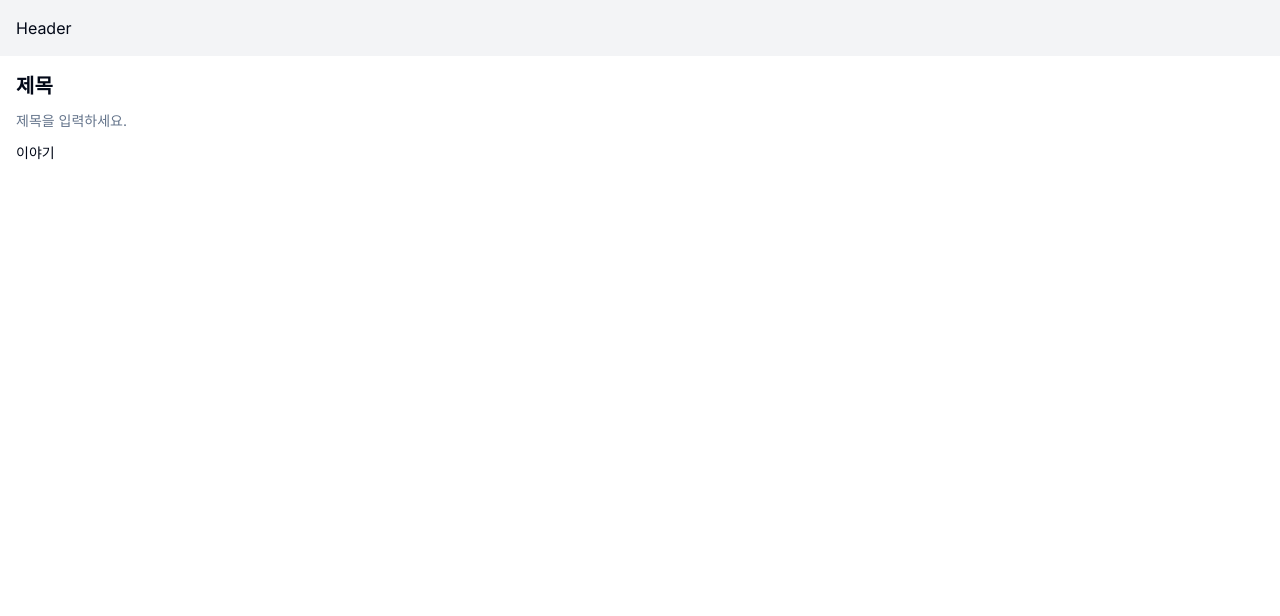
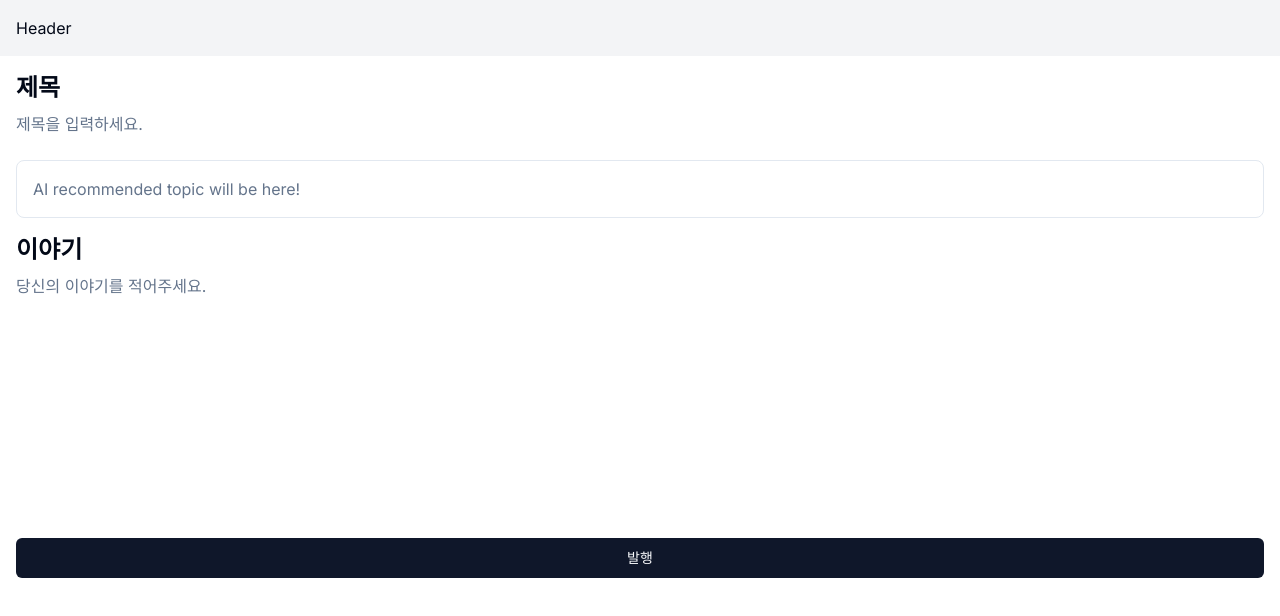
Before and after one commit to Gaoridang/thelivinbooks, a Next.js app: page /writing in a window 1280 px wide. Shown: the top 616 px of the page. Built offline with nearby package versions, Linux system fonts and the light colour scheme; no server answers.

Commit message:
Add: upload post

```diff
--- a/app/layout.tsx
+++ b/app/layout.tsx
@@ -4,6 +4,7 @@ import "./globals.css";
 import ReactQueryProvider from "./providers/ReactQueryProvider";
 import Header from "./Header";
 import { Toaster } from "@/components/ui/sonner";
+import { cn } from "@/lib/utils";
 
 const inter = Inter({ subsets: ["latin"] });
 
@@ -19,8 +20,8 @@ export default function RootLayout({
 }>) {
   return (
     <ReactQueryProvider>
-      <html lang="en">
-        <body className={inter.className}>
+      <html lang="en" className="h-full">
+        <body className={cn(inter.className, "h-full")}>
           <Header />
           <main>{children}</main>
           <Toaster />
--- a/app/onboarding/_utils/supabaseService.ts
+++ b/app/onboarding/_utils/supabaseService.ts
@@ -30,6 +30,27 @@ class SupabaseService {
     }
   }
 
+  async insert<T>(table: string, data: T | T[]) {
+    try {
+      const { data: insertedData, error } = await this.supabase
+        .from(table)
+        .insert(data)
+        .select();
+
+      if (error) {
+        this.showToast(
+          "업데이트 실패",
+          "업데이트 중 문제가 발생했습니다. 다시 시도해 주세요.",
+        );
+      } else {
+        return insertedData as T[];
+      }
+    } catch (error) {
+      this.showToast("업데이트 실패", "네트워크 에러. 다시 시도해 주세요.");
+      return [];
+    }
+  }
+
   private showToast(title: string, description: string) {
     toast(title, {
       description,
--- /dev/null
+++ b/app/writing/_components/writingArea/AIrecommendTopic.tsx
@@ -0,0 +1,13 @@
+import React from "react";
+
+const AIrecommendTopic = () => {
+  return (
+    <div className="rounded-lg border p-4">
+      <p className="text-muted-foreground">
+        AI recommended topic will be here!
+      </p>
+    </div>
+  );
+};
+
+export default AIrecommendTopic;
--- a/app/writing/_components/writingArea/ContentTextArea.tsx
+++ b/app/writing/_components/writingArea/ContentTextArea.tsx
@@ -2,18 +2,28 @@ import { Label } from "@/components/ui/label";
 import { Textarea } from "@/components/ui/textarea";
 import React from "react";
 
-const ContentTextArea = () => {
+interface Props {
+  value: string;
+  onChange: (content: string) => void;
+}
+
+const ContentTextArea = ({ value, onChange }: Props) => {
   return (
-    <>
-      <Label htmlFor="story">이야기</Label>
+    <div>
+      <Label htmlFor="story" className="text-2xl font-bold">
+        이야기
+      </Label>
       <Textarea
-        placeholder=""
-        className="resize-none rounded-none border-none pl-0 focus-visible:ring-0"
+        placeholder="당신의 이야기를 적어주세요."
+        className="h-full resize-none rounded-none border-none pl-0 text-base focus-visible:ring-0"
         name="story"
         id="story"
         maxLength={500}
+        rows={10}
+        value={value}
+        onChange={(e) => onChange(e.target.value)}
       />
-    </>
+    </div>
   );
 };
 
--- a/app/writing/_components/writingArea/TitleInput.tsx
+++ b/app/writing/_components/writingArea/TitleInput.tsx
@@ -2,19 +2,26 @@ import { Input } from "@/components/ui/input";
 import { Label } from "@/components/ui/label";
 import React from "react";
 
-const TitleInput = () => {
+interface Props {
+  value: string;
+  onChange: (title: string) => void;
+}
+
+const TitleInput = ({ value, onChange }: Props) => {
   return (
-    <>
-      <Label htmlFor="title" className="text-xl font-bold">
+    <div>
+      <Label htmlFor="title" className="text-2xl font-bold">
         제목
       </Label>
       <Input
         placeholder="제목을 입력하세요."
         name="title"
         id="title"
-        className="rounded-none border-none pl-0 focus-visible:ring-0"
+        className="rounded-none border-none pl-0 text-base focus-visible:ring-0"
+        value={value}
+        onChange={(e) => onChange(e.target.value)}
       />
-    </>
+    </div>
   );
 };
 
--- a/app/writing/_components/writingArea/index.tsx
+++ b/app/writing/_components/writingArea/index.tsx
@@ -1,21 +1,41 @@
 "use client";
 
+import { useState } from "react";
+import AIrecommendTopic from "./AIrecommendTopic";
+import ContentTextArea from "./ContentTextArea";
 import TitleInput from "./TitleInput";
-import ContentTextArea from "./ContentTextArea";
-import { useForm } from "react-hook-form";
-import { zodResolver } from "@hookform/resolvers/zod";
-import { PostSchema } from "@/app/schemas/postSchema";
+import { Button } from "@/components/ui/button";
+import { supabaseService } from "@/app/onboarding/_utils/supabaseService";
+import { useRouter } from "next/navigation";
 
 const WritingArea = () => {
-  const { control } = useForm({
-    resolver: zodResolver(PostSchema),
-  });
+  const [title, setTitle] = useState("");
+  const [content, setContent] = useState("");
+  const router = useRouter();
+
+  const handleSubmit = async () => {
+    await supabaseService.insert("posts", {
+      title,
+      content,
+    });
+    // router.replace("/dashboard");
+  };
+
+  const handleChangeTitle = (value: string) => {
+    setTitle(value);
+  };
+
+  const handleChangeContent = (value: string) => {
+    setContent(value);
+  };
 
   return (
-    <>
-      <TitleInput />
-      <ContentTextArea />
-    </>
+    <div className="grid gap-4">
+      <TitleInput value={title} onChange={handleChangeTitle} />
+      <AIrecommendTopic />
+      <ContentTextArea value={content} onChange={handleChangeContent} />
+      <Button onClick={handleSubmit}>발행</Button>
+    </div>
   );
 };
 
```
